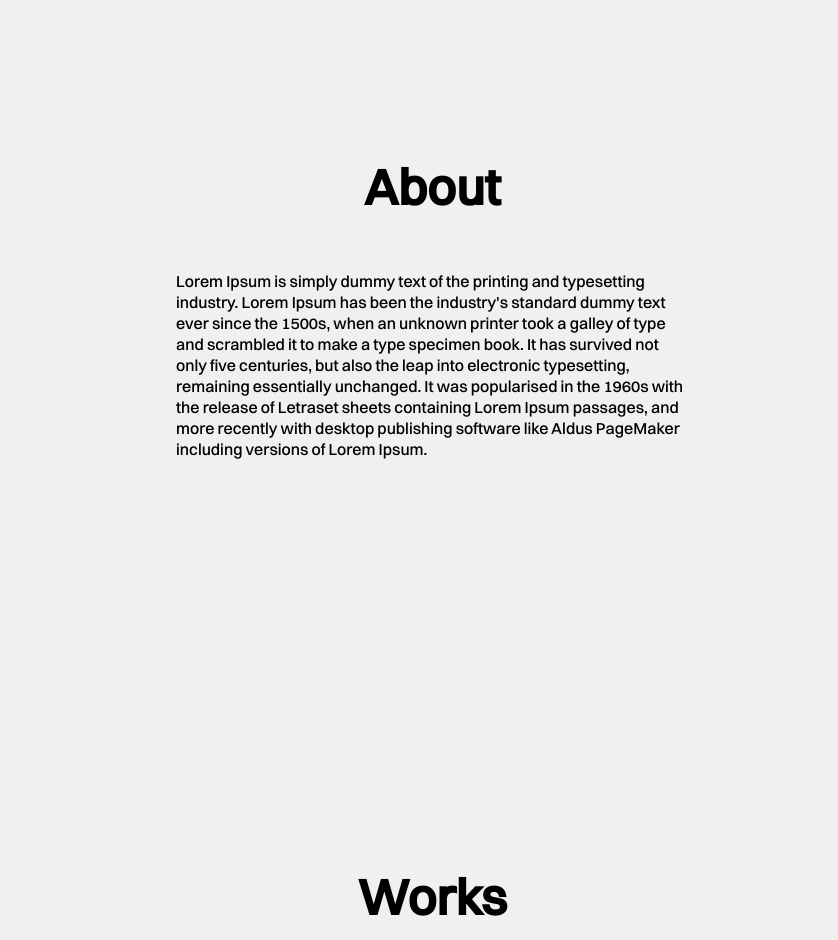
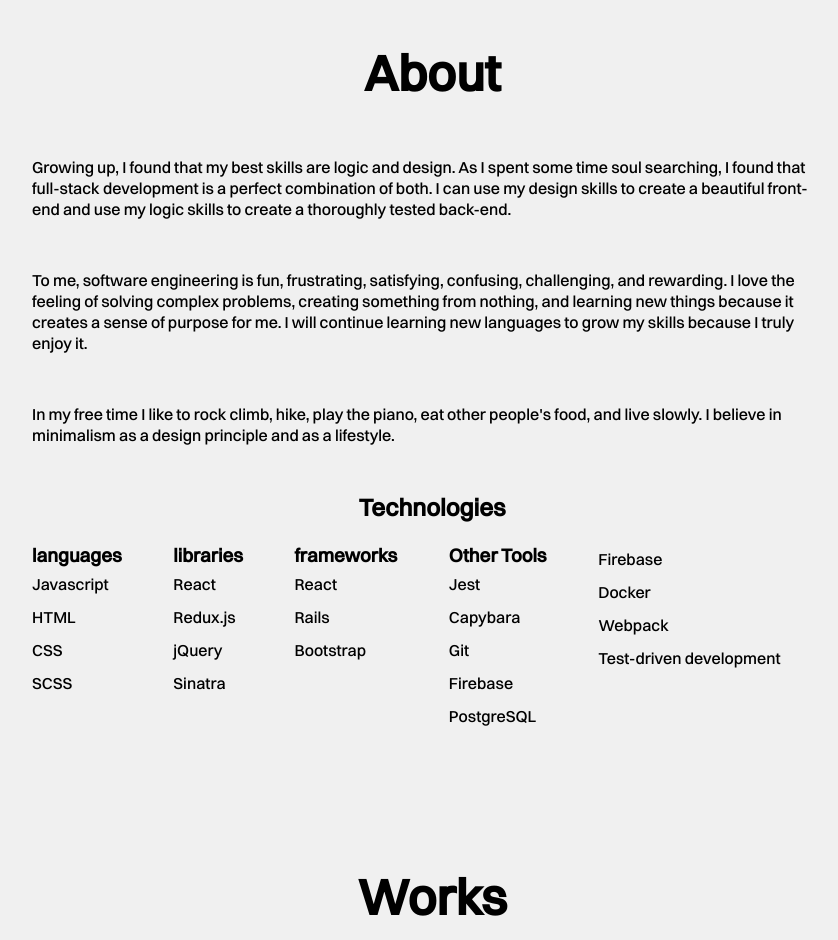
Before and after one commit to mekinsie/portfolio-react, a React (Create React App) app: page / in a window 1280 px wide. Shown: the part 940-1880 px from the top of the page, without its empty margins (208-1046 px from the left). Built offline with nearby package versions, Linux system fonts and the light colour scheme.

Commit message:
Add technologies section to about component

```diff
--- a/src/components/About.js
+++ b/src/components/About.js
@@ -8,8 +8,8 @@ function About(){
   text-align: center;
   font-family: 'Switzer-Medium';
   margin-bottom: 20px;
-  padding-top: 12%;
-`;
+  padding-top: 40px;
+  `;
 
   const AboutParagraph = styled.p`
   // text-align: center;
@@ -18,18 +18,71 @@ function About(){
   margin-left: auto;
   margin-right: auto;
   padding-top: 30px;
-  width: 40%;
+  width: 800px;
 `;
 
-const AboutDiv = styled.div`
-height: 100vh;
+  const List = styled.ul`
+    padding-top: 20px;
+    display: flex;
+    flex-direction: column;
+    flex-wrap: wrap;
+    justify-content: flex-start;
+    height: 200px;
+    width: 800px;
+    margin: auto;
 `;
+
+  const AboutDiv = styled.div`
+  height: 100vh;
+  `;
+
+  const center = {
+    textAlign: 'center',
+    paddingTop: '25px'
+  }
 
   return(
     <>
     <AboutDiv id="about">
       <AboutHeader>About</AboutHeader>
-      <AboutParagraph>Lorem Ipsum is simply dummy text of the printing and typesetting industry. Lorem Ipsum has been the industry's standard dummy text ever since the 1500s, when an unknown printer took a galley of type and scrambled it to make a type specimen book. It has survived not only five centuries, but also the leap into electronic typesetting, remaining essentially unchanged. It was popularised in the 1960s with the release of Letraset sheets containing Lorem Ipsum passages, and more recently with desktop publishing software like Aldus PageMaker including versions of Lorem Ipsum.</AboutParagraph>
+      <AboutParagraph>
+        Growing up, I found that my best skills are logic and design. As I spent some time soul searching, I found that full-stack development is a perfect combination of both. I can use my design skills to create a beautiful front-end and use my logic skills to create a thoroughly tested back-end.
+      </AboutParagraph>
+      <AboutParagraph>
+        To me, software engineering is fun, frustrating, satisfying, confusing, challenging, and rewarding. I love the feeling of solving complex problems, creating something from nothing, and learning new things because it creates a sense of purpose for me. I will continue learning new languages to grow my skills because I truly enjoy it.
+      </AboutParagraph>
+      <AboutParagraph>
+        In my free time I like to rock climb, hike, play the piano, eat other people's food, and live slowly. I believe in minimalism as a design principle and as a lifestyle.
+      </AboutParagraph>
+      <div>
+      <h2 style={center}>Technologies</h2>
+          <List>
+            <h3>languages</h3>
+            <li>Javascript</li>
+            <li>HTML</li>
+            <li>CSS</li>
+            <li>SCSS</li><br></br>
+            <h3>libraries</h3>
+            <li>React</li>
+            <li>Redux.js</li>
+            <li>jQuery</li>
+            <li>Sinatra</li><br></br>
+            <h3>frameworks</h3>
+            <li>React</li>
+            <li>Rails</li>
+            <li>Bootstrap</li><br></br><br></br><br></br>
+          <h3>Other Tools</h3>
+            <li>Jest</li>
+            <li>Capybara</li>
+            <li>Git</li>
+            <li>Firebase</li>
+            <li>PostgreSQL</li>
+            <li>Firebase</li>
+            <li>Docker</li>
+            <li>Webpack</li>
+            <li>Test-driven development</li>
+          </List>
+      </div>
     </AboutDiv>
     </>
   )
--- a/src/components/Works.js
+++ b/src/components/Works.js
@@ -2,6 +2,9 @@ import React from 'react';
 import styled from 'styled-components';
 
 function Works(){
+  const WorksDiv = styled.div`
+  height: 900px;
+  `;
 
   const WorksHeader = styled.h1`
   font-size: 50px;
@@ -22,9 +25,6 @@ const center = {
   textAlign: 'center'
 }
 
-const WorksDiv = styled.div`
-height: 100vh;
-`;
 
   return(
     <>
```
